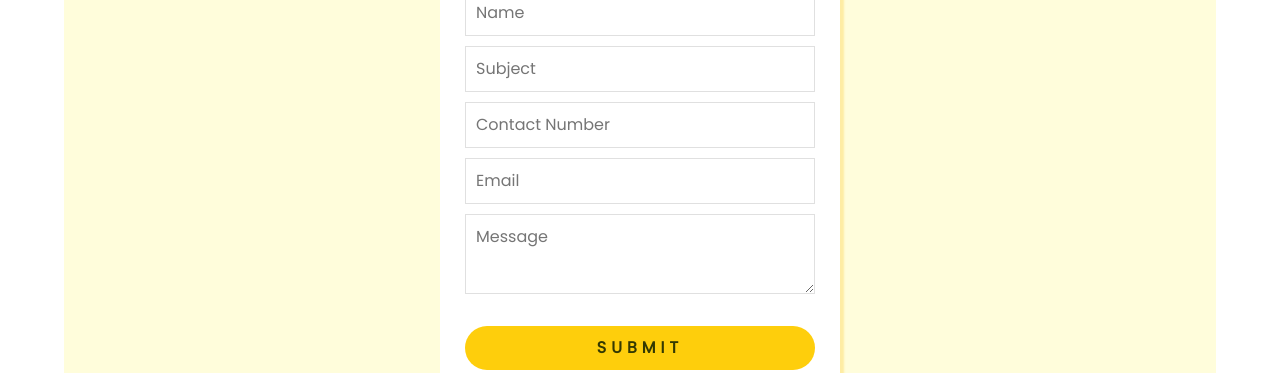
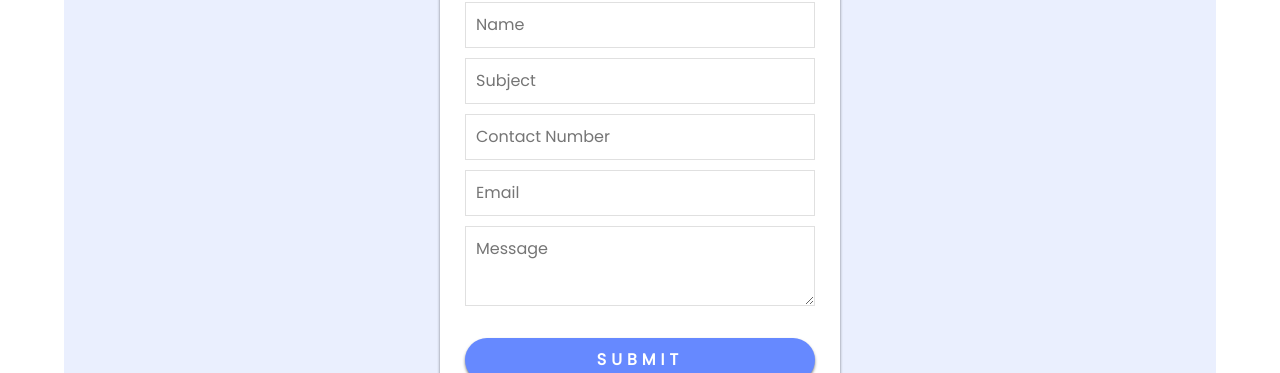
Before and after one commit to tuliobessa/bitwarped, a plain HTML site: page contact.html in a window 1280 px wide. Shown: the part 315-688 px from the top of the page. Drawn offline with nearby package versions, Linux system fonts and the light colour scheme.

Commit message:
Add files via upload

```diff
--- a/styles.css
+++ b/styles.css
@@ -56,7 +56,7 @@ h2{
 
 /* Search Bar */
 .template-section{
-  background-color: #e1e8ff;
+  background-color: #eaeffe;
   padding-bottom: 3%;
   padding-top: 3%;
   text-align: center;
@@ -188,14 +188,15 @@ color: black;
 /* CONTACT FORM */
 
 #contact-form{
-	background-color: #FFFDDB;
+	background-color: #eaeffe;
 	text-align: center;
 padding: 7% 0;
-height: 600px;
+height: 700px;
 
 }
 #contact-form h2{
 	letter-spacing: 5px;
+  margin-bottom: 20px;
 }
 .wrapper{
   box-sizing: border-box;
@@ -207,7 +208,7 @@ margin:auto;
 	background: #fff;
 	padding: 25px;
 	border-radius: 5px;
-	box-shadow: 4px 4px 2px rgba(254,236,164,1);
+	  box-shadow: 0 2px 3px rgba(0, 0, 0, 0.5);
 
 }
 
@@ -234,13 +235,14 @@ margin:auto;
 	margin-top: 15px;
 	padding: 10px;
 	width: 100%;
-	background: #fece0c;
-	color: #333902;
+	background: #6689ff;
+	color: white;
 	text-transform: uppercase;
 	letter-spacing: 5px;
 	font-weight: bold;
 	border-radius: 25px;
 	cursor: pointer;
+    box-shadow: 0 2px 3px rgba(0, 0, 0, 0.5);
 }
 .wrapper #error_message{
 	margin-bottom: 20px;
```
Also changed, not shown: index.html (+1 -1 lines).
